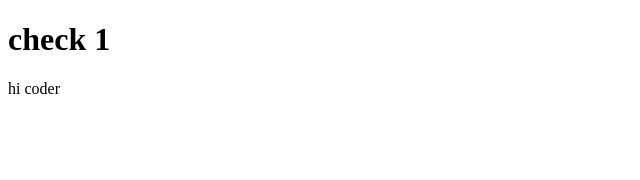
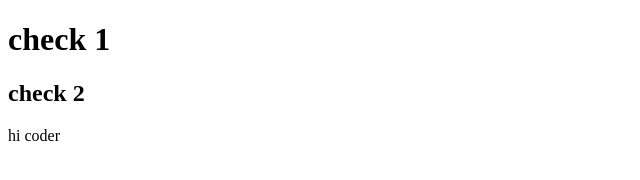
Before and after one commit to shivamgupt8/lerrn-git, a plain HTML site: page index.html in a window 1280 px wide. Shown: the whole page, without its empty margins (0-640 px from the left). Drawn offline with Linux system fonts and the light colour scheme.

Commit message:
added h2

```diff
--- a/index.html
+++ b/index.html
@@ -2,6 +2,7 @@
 <html>
   <body>
     <h1>check 1</h1>
+    <h2>check 2</h2>
     hi coder
   </body>
 </html>
```
